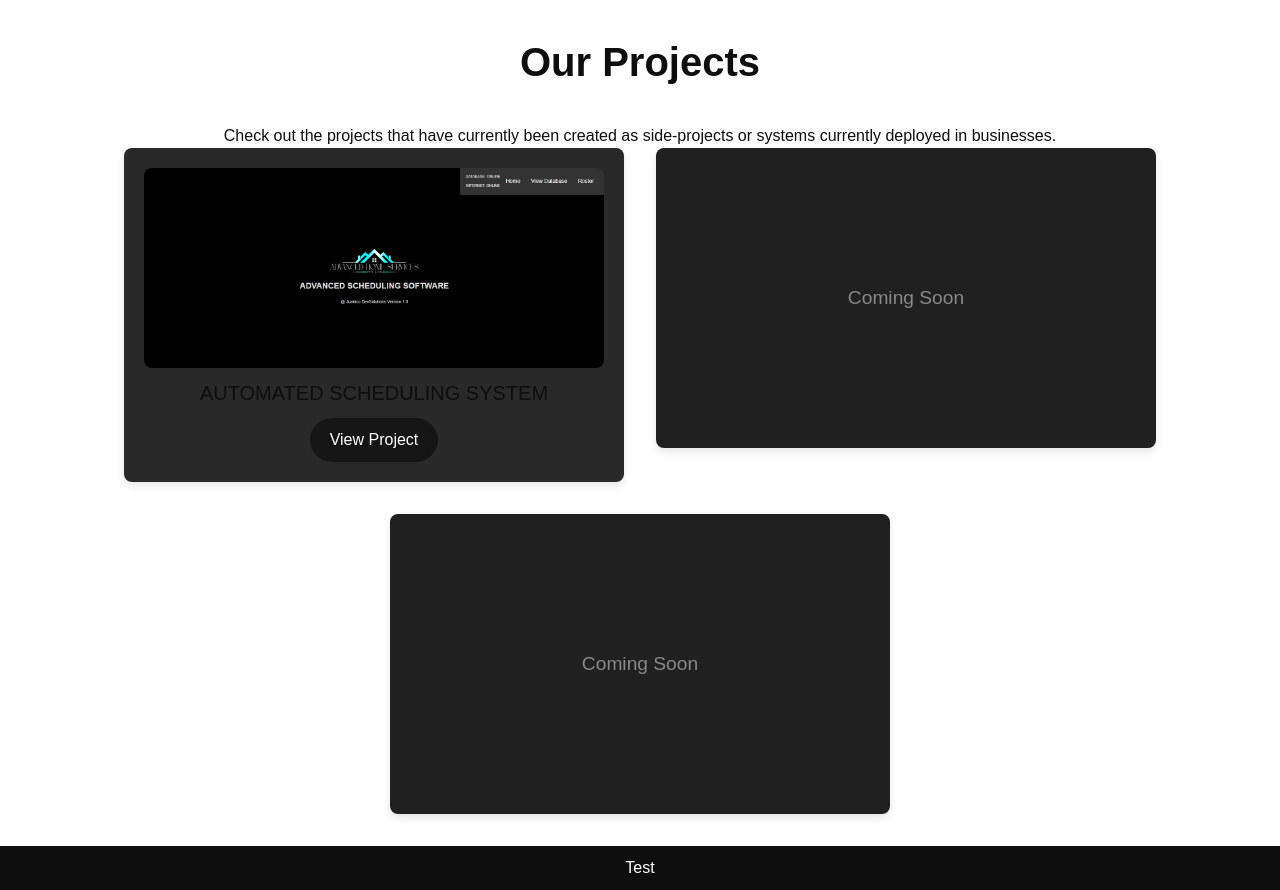
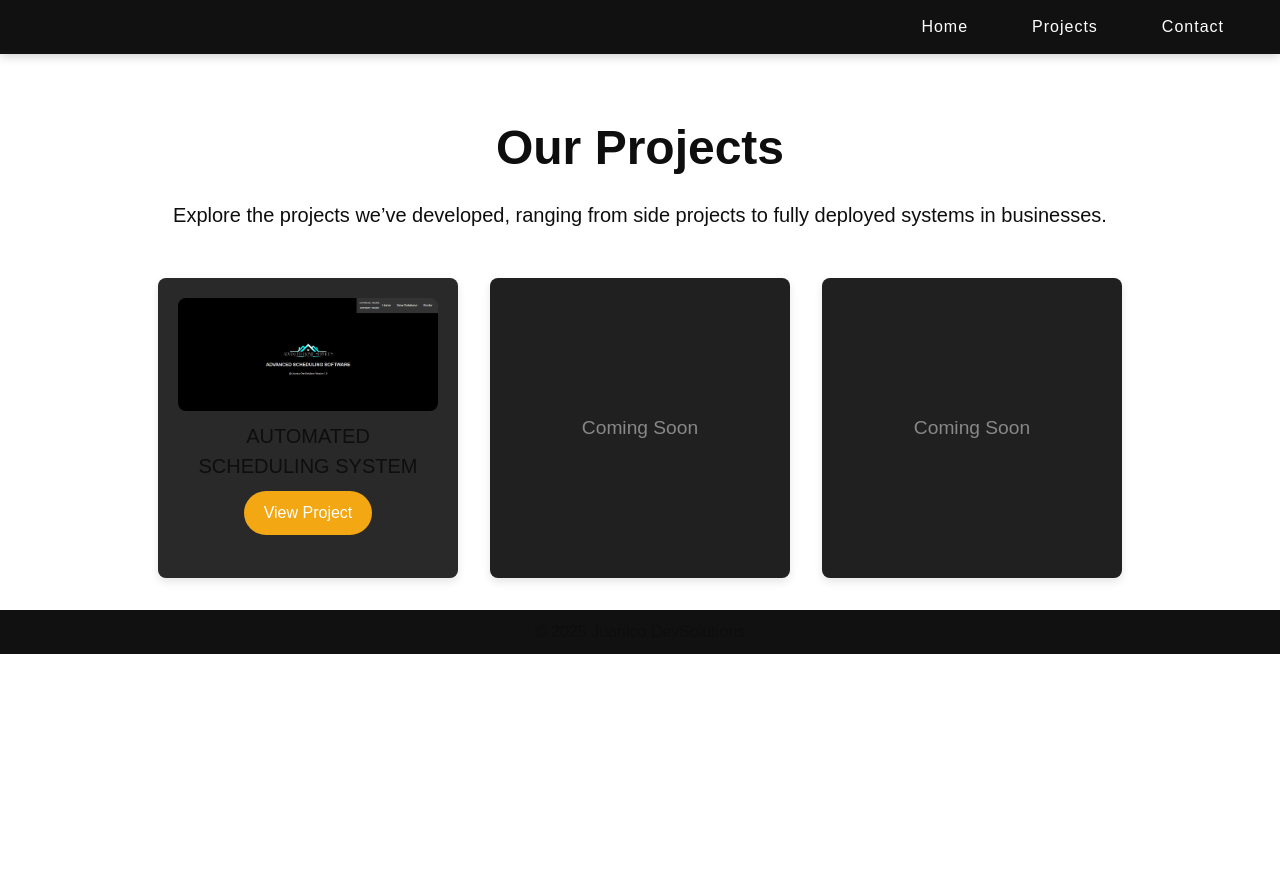
Before and after one commit to ajuan7/juanico-devsolutions, a Next.js app: page /projects in a window 1280 px wide. After the commit the page ends 800 px from the top, so only its background shows below. Built offline with nearby package versions, Linux system fonts and the light colour scheme.

Commit message:
Implement NavBar and clean up UI

```diff
--- /dev/null
+++ b/src/app/NavBar.js
@@ -0,0 +1,13 @@
+import Link from 'next/link';
+
+export default function Navbar() {
+  return (
+    <nav className="navbar">
+      <ul>
+        <li><Link href="/">Home</Link></li>
+        <li><Link href="/projects">Projects</Link></li>
+        <li><Link href="#contact">Contact</Link></li>
+      </ul>
+    </nav>
+  );
+}
--- a/src/app/globals.css
+++ b/src/app/globals.css
@@ -5,12 +5,16 @@
 :root {
   --background: #ffffff;
   --foreground: #0E0E0E;
+  --primary-color: #111111;
+  --accent-color: #f3a712;
 }
 
 @media (prefers-color-scheme: dark) {
   :root {
     --background: #0E0E0E;
     --foreground: #ededed;
+    --primary-color: #111111;
+    --accent-color: #f3a712;
   }
 }
 
@@ -22,17 +26,71 @@ body {
   padding: 0;
 }
 
+/* Navbar Styling */
+.navbar {
+  background-color: var(--primary-color);
+  color: white;
+  padding: 15px 40px;
+  position: fixed;
+  top: 0;
+  right: 0;
+  z-index: 100;
+  width: 100%;
+  display: flex;
+  justify-content: flex-end;
+  box-shadow: 0px 2px 10px rgba(0, 0, 0, 0.2);
+}
+
+.navbar ul {
+  display: flex;
+  list-style: none;
+  margin: 0;
+  padding: 0;
+}
+
+.navbar li {
+  margin-left: 2rem;
+  font-size: 1rem;
+}
+
+.navbar a {
+  color: white;
+  text-decoration: none;
+  padding: 8px 16px;
+  transition: background-color 0.3s ease, color 0.3s ease;
+  font-weight: 500;
+  letter-spacing: 1px;
+}
+
+.navbar a:hover {
+  background-color: var(--accent-color);
+  color: var(--primary-color);
+  border-radius: 5px;
+}
+
+.navbar a:active {
+  background-color: var(--accent-color);
+  color: white;
+}
+
 /* Projects Section */
 .projects-container {
   padding: 2rem;
   text-align: center;
+  margin-top: 80px;
 }
 
 .page-title {
-  font-size: 2.5rem;
+  font-size: 3rem;
   font-weight: bold;
   color: var(--foreground);
-  margin-bottom: 2rem;
+  margin-bottom: 1rem;
+}
+
+.projects-subtitle {
+  font-size: 1.25rem;
+  color: var(--foreground);
+  margin-bottom: 3rem;
 }
 
 .projects-section {
@@ -45,8 +103,8 @@ body {
 .projects-row {
   display: flex;
   gap: 2rem;
-  flex-wrap: wrap; /* Added wrap for responsiveness */
-  justify-content: center; /* Center align cards */
+  flex-wrap: wrap;
+  justify-content: center;
 }
 
 .project-card {
@@ -54,14 +112,10 @@ body {
   border-radius: 8px;
   box-shadow: 0 4px 8px rgba(0, 0, 0, 0.1);
   padding: 20px;
-  width: 500px; /* Adjust width for larger screens */
+  width: 300px;
   text-align: center;
-  transition: transform 0.3s ease; /* Smooth transition on hover */
-}
-
-.project-image-container {
-  position: relative;
-  overflow: hidden;
+  transition: transform 0.3s ease;
+  cursor: pointer;
 }
 
 .project-image {
@@ -69,10 +123,6 @@ body {
   width: 100%;
   height: auto;
   transition: transform 0.3s ease;
-}
-
-.project-image-container:hover .project-image {
-  transform: scale(1.1); /* Zoom effect on hover */
 }
 
 .project-card-desc {
@@ -85,7 +135,7 @@ body {
   margin-top: 10px;
   padding: 10px 20px;
   font-size: 1rem;
-  background-color: #161616;
+  background-color: var(--accent-color);
   color: white;
   border: none;
   border-radius: 50px;
@@ -94,7 +144,7 @@ body {
 }
 
 .project-button:hover {
-  background-color: #0056b3;
+  background-color: #e58e0d;
 }
 
 .coming-soon {
@@ -109,17 +159,17 @@ body {
   text-align: center;
 }
 
-/* Responsive Styles */
+/* responsive */
 @media (max-width: 1024px) {
   .projects-row {
     flex-direction: row;
     justify-content: space-between;
-    gap: 1.5rem; /* Adjust gap for medium screens */
+    gap: 1.5rem;
   }
 
   .project-card {
     width: 100%;
-    max-width: 400px; /* Set max-width for medium screens */
+    max-width: 400px;
   }
 }
 
@@ -131,33 +181,33 @@ body {
 
   .project-card {
     width: 90%;
-    max-width: 350px; /* Set max-width for mobile screens */
+    max-width: 350px;
   }
 
   .page-title {
-    font-size: 2rem; /* Reduce title size for mobile */
+    font-size: 2rem;
   }
 
   .project-button {
-    font-size: 0.9rem; /* Adjust button font size for mobile */
-    padding: 8px 16px; /* Adjust button padding for mobile */
+    font-size: 0.9rem;
+    padding: 8px 16px;
   }
 
   .project-card-desc {
-    font-size: 1.1rem; /* Adjust description font size for mobile */
+    font-size: 1.1rem;
   }
 }
 
 @media (max-width: 480px) {
   .project-button {
-    font-size: 0.8rem; /* Further adjust for very small screens */
-    padding: 6px 14px; /* Further adjust padding */
+    font-size: 0.8rem;
+    padding: 6px 14px;
   }
 }
 
 .footer {
-  background-color: var(--foreground);
-  color: var(--background);
+  background-color: var(--primary-color);
+  color: var(--foreground);
   text-align: center;
   padding: 10px;
 }
--- a/src/app/projects/page.js
+++ b/src/app/projects/page.js
@@ -5,11 +5,28 @@ import Link from "next/link";
 export default function Projects() {
   return (
     <div>
+      <Head>
+        <title>Projects | Juanico DevSolutions</title>
+      </Head>
+
+      {/* Navbar */}
+      <nav className="navbar">
+        <ul>
+          <li><Link href="/">Home</Link></li>
+          <li><Link href="/projects">Projects</Link></li>
+          <li><Link href="#contact">Contact</Link></li>
+        </ul>
+      </nav>
+
       <main className="projects-container">
         <h1 className="page-title">Our Projects</h1>
-                <p>Check out the projects that have currently been created as side-projects or systems currently deployed in businesses.</p>
+        <p className="projects-subtitle">
+          Explore the projects we’ve developed, ranging from side projects to fully deployed systems in businesses.
+        </p>
+
         <section className="projects-section">
           <div className="projects-row">
+            {/* Project 1 - Automated Scheduling System */}
             <div className="project-card">
               <Link href="/projects/project_1">
                 <Image
@@ -20,12 +37,14 @@ export default function Projects() {
                 className="project-image"
                 />
                 <p className="project-card-desc">AUTOMATED SCHEDULING SYSTEM</p>
-                                <button href="/projects/project_1"className="project-button">View Project</button>
+                <button className="project-button">View Project</button>
               </Link>
             </div>
+            {/* Coming Soon - Project 2 */}
             <div className="project-card coming-soon">
               <h3>Coming Soon</h3>
             </div>
+            {/* Coming Soon - Project 3 */}
             <div className="project-card coming-soon">
               <h3>Coming Soon</h3>
             </div>
@@ -33,8 +52,9 @@ export default function Projects() {
         </section>
       </main>
 
+      {/* Footer */}
       <footer className="footer">
-                <p>Test</p>
+        <p>© 2025 Juanico DevSolutions</p>
       </footer>
     </div>
   );
```
Lines whose indentation alone changed are shown as unchanged.
